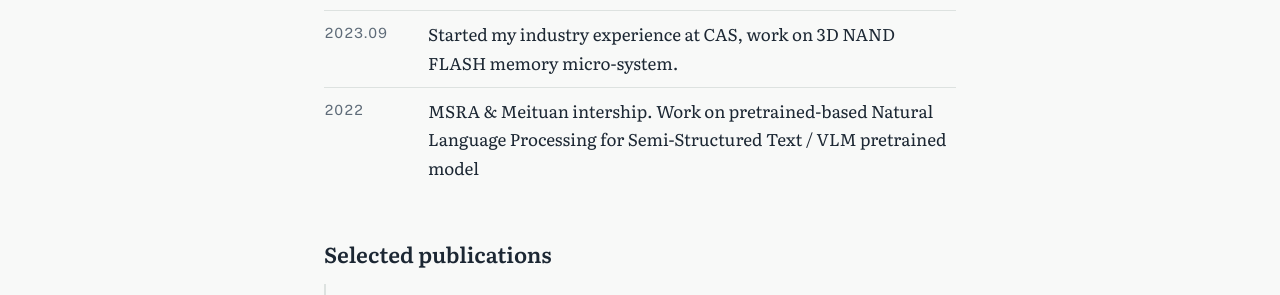
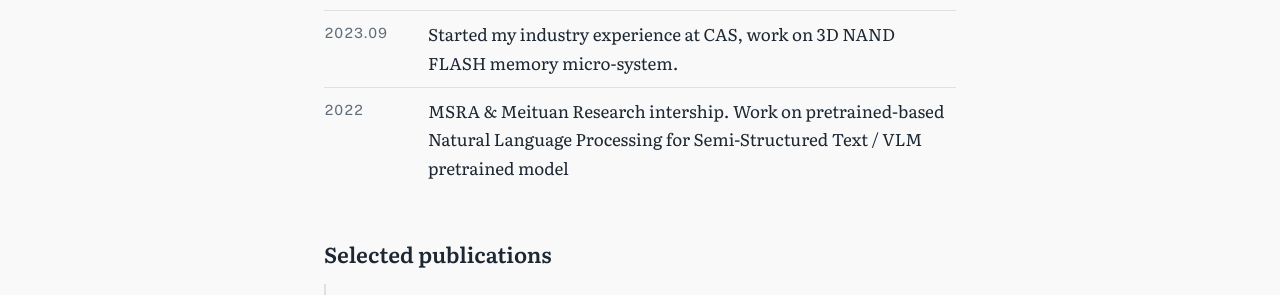
Before and after one commit to wwy2020211/wwy2020211.github.io, a Jekyll site: the page built from index.md, in a window 1280 px wide. Shown: the part 961-1256 px from the top of the page. Built offline with Jekyll 4.4.1, drawn with Linux system fonts in a browser that asks for light colours.

Commit message:
Update news.yml

```diff
--- a/_data/news.yml
+++ b/_data/news.yml
@@ -10,6 +10,6 @@
 - date: "2023.09"
   text: Started my industry experience at CAS, work on 3D NAND FLASH memory micro-system.
 - date: "2022"
-  text:  MSRA & Meituan intership. Work on pretrained-based Natural Language Processing for Semi-Structured Text / VLM pretrained model
+  text:  MSRA & Meituan Research intership. Work on pretrained-based Natural Language Processing for Semi-Structured Text / VLM pretrained model
 #- date: "2020.09"
   #text: Started my Master at Tsinghua University.
```
